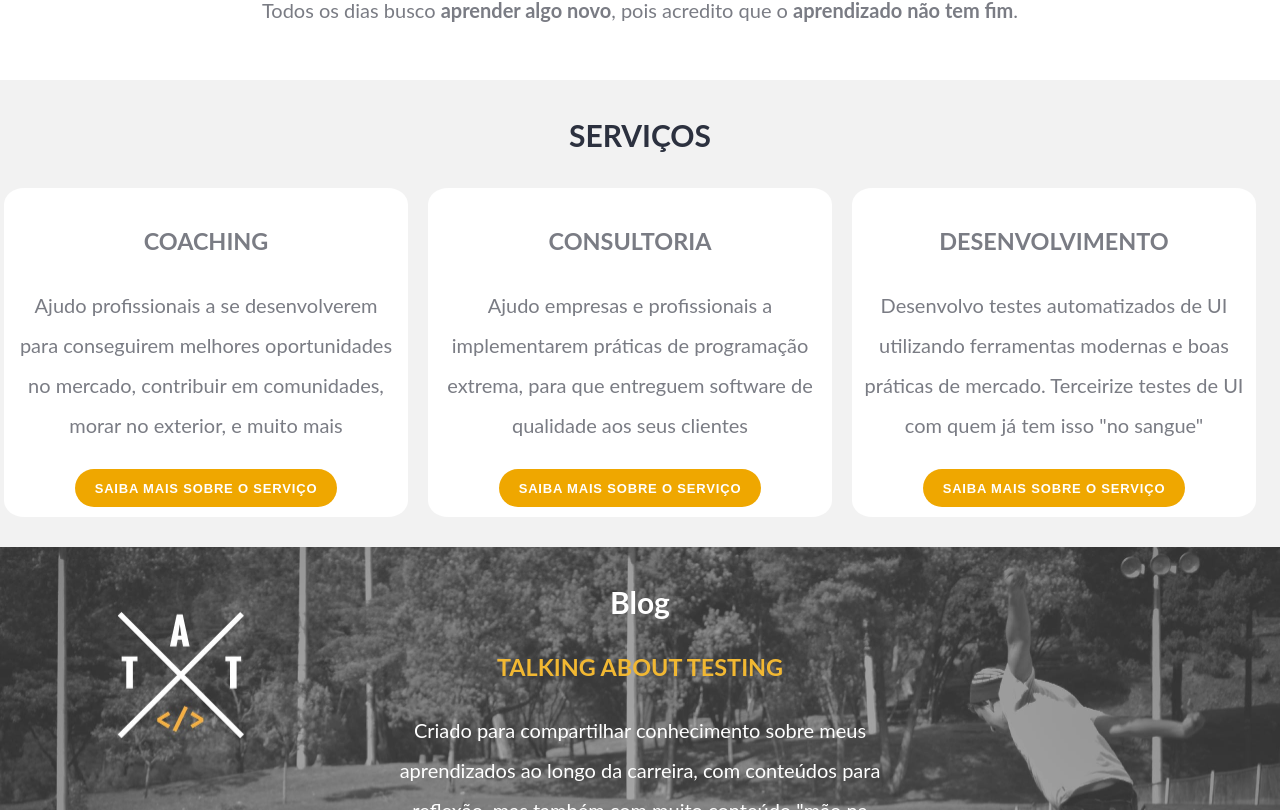
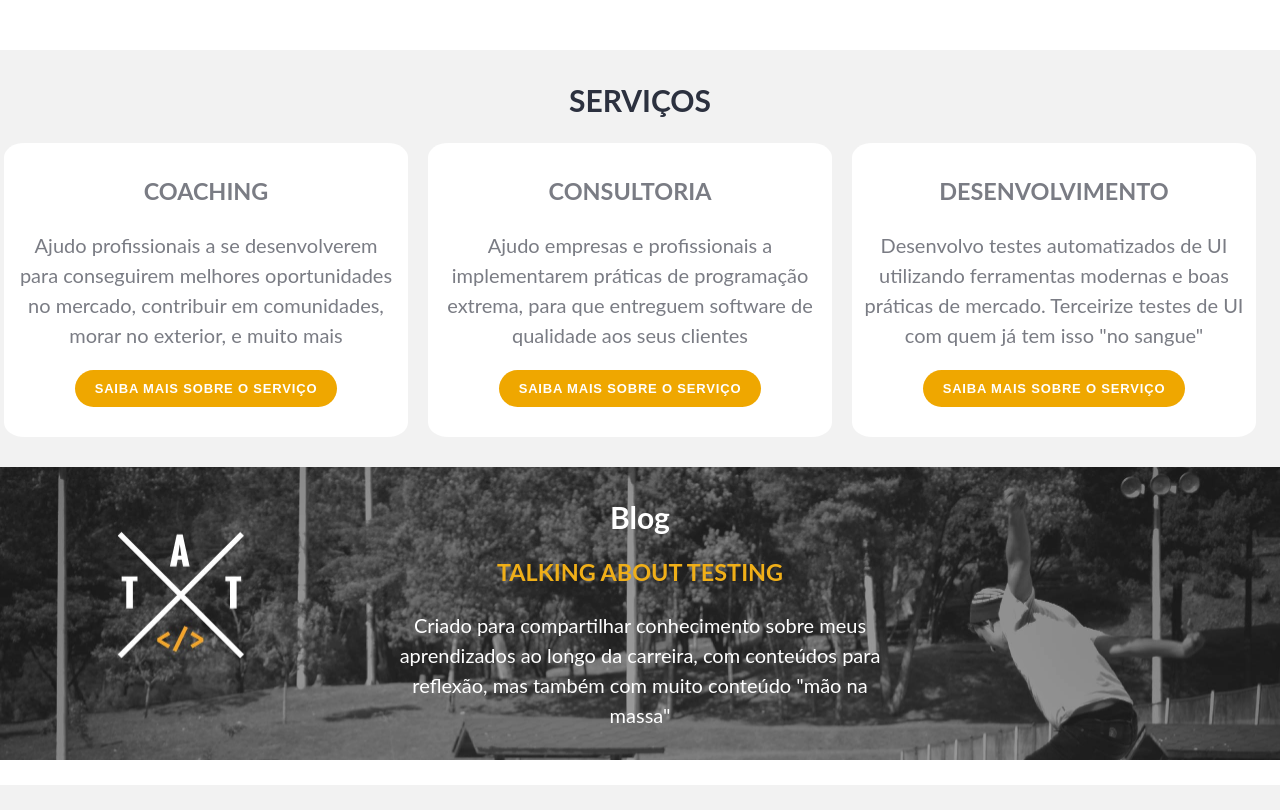
Before and after one commit to wlsf82/-walmyr-filho-react, a React (Create React App) app: page / in a window 1280 px wide. Shown: the part 290-1100 px from the top of the page. Built offline with nearby package versions, Linux system fonts and the light colour scheme.

Commit message:
minor style adjustments

```diff
--- a/src/App.css
+++ b/src/App.css
@@ -19,7 +19,7 @@
 
 .App-presentation {
     color: #7a7c84;
-    line-height: 200%;
+    line-height: 150%;
 	padding-top: 110px;
 }
 
@@ -83,7 +83,8 @@ h3 {
     border-radius: 5%;
     display: inline-block;
     margin-right: 20px;
-	padding: 10px;
+    padding: 10px;
+    padding-bottom: 30px;
     vertical-align: text-top;
     width: calc(90% / 3);
 }
@@ -94,7 +95,7 @@ h3 {
     -o-background-size: cover;
     background-size: cover;
     color: #fff;
-    opacity: .8;
+    opacity: .9;
     padding-top: 10px;
 }
 
```
